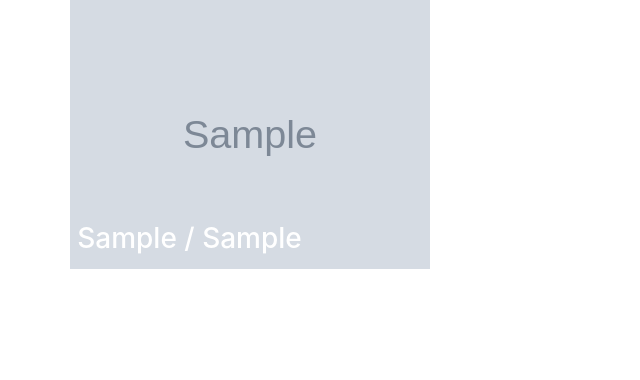
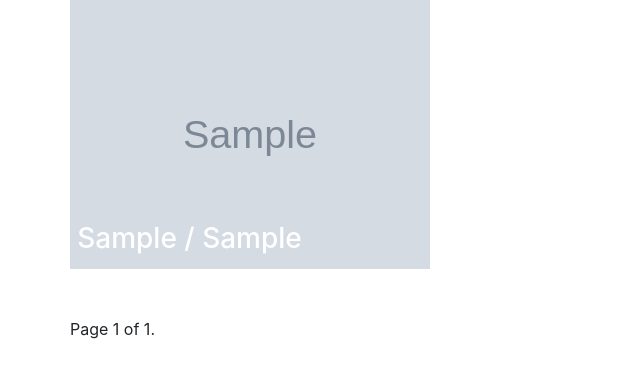
Before and after one commit to imInez/travelink, a Django app: page / in a window 1280 px wide. Shown: the part 427-807 px from the top of the page, without its empty margins (0-640 px from the left). Before the commit the page ends 696 px from the top, so only its background shows below. Run offline with Django 3.2, Linux system fonts and the light colour scheme; tables that the repository leaves empty hold one stand-in row (values such as "Sample post"); grey boxes marked "Sample" are stand-in pictures; some libraries are stand-ins or nearby versions.

Commit message:
Added pagination

```diff
--- a/main/templates/main/index.html
+++ b/main/templates/main/index.html
@@ -58,7 +58,7 @@
 
 <div class="container">
     <div class="row">
-          {% for travel in travels %}
+        {% for travel in page_obj %}
         {% if forloop.counter|divisibleby:3 %}
 
         <div class="col-md-4">
@@ -86,6 +86,25 @@
         {% endif %}
         {% endfor %}
 
+
+    </div>
+
+    <div class="pagination mx-auto px-auto mt-5 ">
+    <span class="step-links">
+        {% if page_obj.has_previous %}
+            <a href="?page=1">&laquo; first</a>
+            <a href="?page={{ page_obj.previous_page_number }}">previous</a>
+        {% endif %}
+
+        <span class="current">
+            Page {{ page_obj.number }} of {{ page_obj.paginator.num_pages }}.
+        </span>
+
+        {% if page_obj.has_next %}
+            <a href="?page={{ page_obj.next_page_number }}">next</a>
+            <a href="?page={{ page_obj.paginator.num_pages }}">last &raquo;</a>
+        {% endif %}
+    </span>
     </div>
 
 
--- a/main/views.py
+++ b/main/views.py
@@ -1,9 +1,12 @@
 from django.shortcuts import render
 from .models import Travel
-# Create your views here.
+from django.core.paginator import Paginator
+from django.views.generic import ListView
+
+
 
 def home(request):
-    context = {
-        'travels' : Travel.objects.all().order_by('-added'),
-    }
-    return render(request, 'main/index.html', context)
+    p = Paginator(Travel.objects.all().order_by('added'), 18)
+    page_number = request.GET.get('page')
+    page_obj = p.get_page(page_number)
+    return render(request, 'main/index.html', {'page_obj': page_obj})
```
Lines whose indentation alone changed are shown as unchanged.
